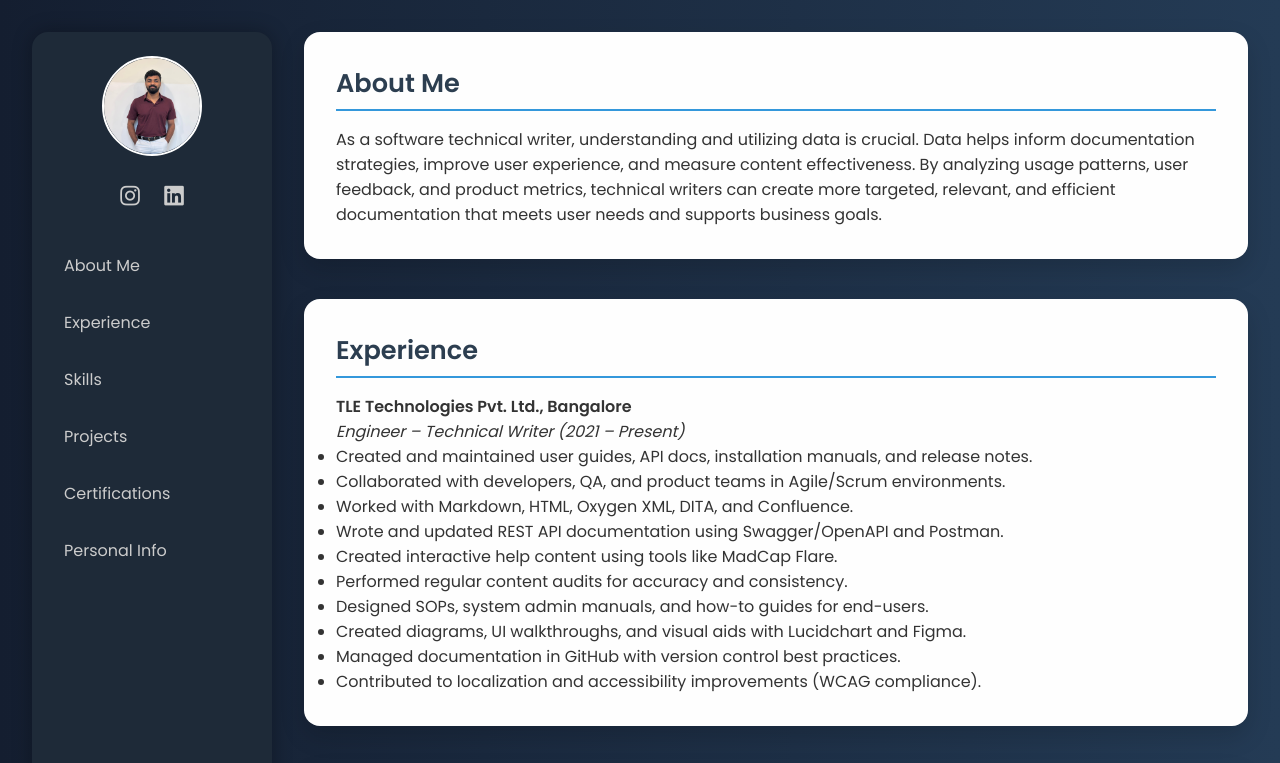
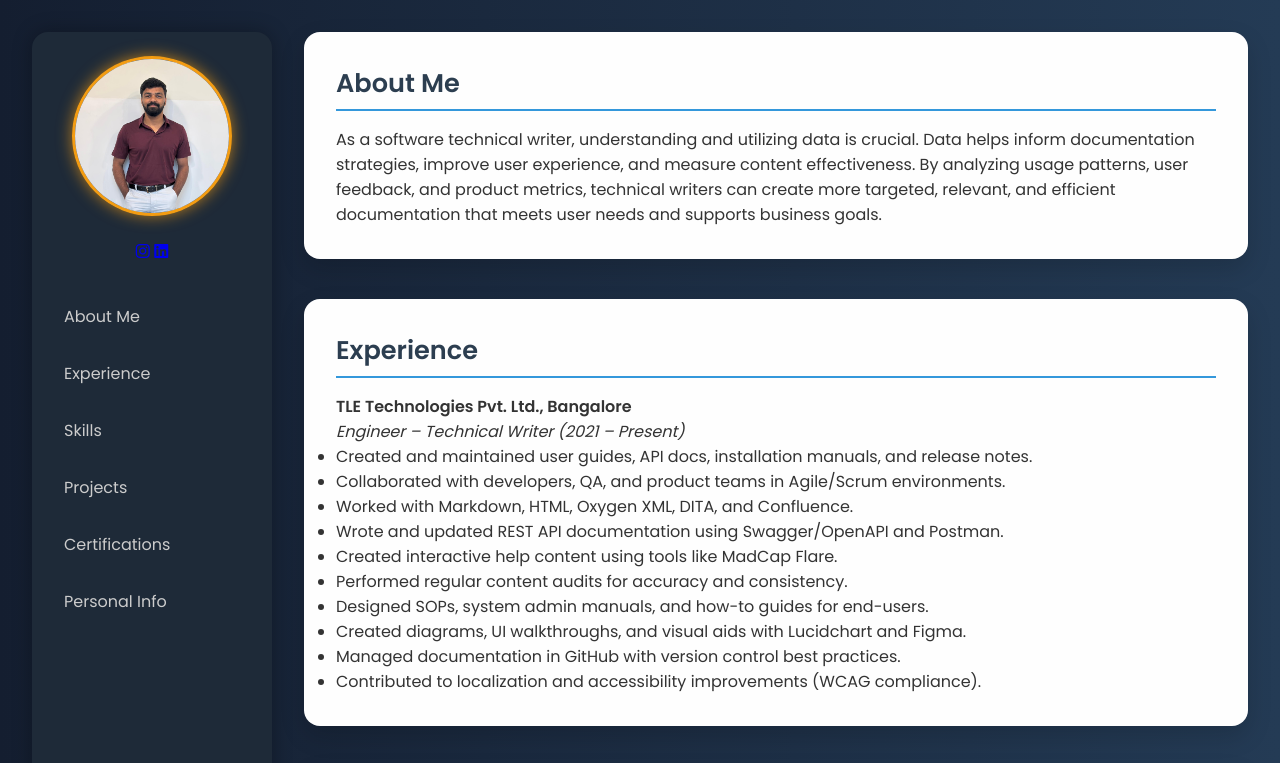
Before and after one commit to 8970110429/resumenew, a plain HTML site: page index.html in a window 1280 px wide. Shown: the top 763 px of the page. Drawn offline with Linux system fonts and the light colour scheme.

Commit message:
Update index.html

```diff
--- a/index.html
+++ b/index.html
@@ -37,8 +37,19 @@
     }
 
     .profile-section img {
-      width: 100px;
-      height: 100px;
+      width: 160px;
+      height: 160px;
+      border-radius: 50%;
+      object-fit: cover;
+      margin-bottom: 1rem;
+      border: 3px solid #f39c12;
+      box-shadow: 0 0 15px rgba(243, 156, 18, 0.7);
+      transition: transform 0.3s ease;
+    }
+
+    .profile-section img:hover {
+      transform: scale(1.05);
+    }
       border-radius: 50%;
       object-fit: cover;
       margin-bottom: 1rem;
@@ -133,7 +144,7 @@
       <img src="alankar.jpeg" alt="Alankar Patil">
       <div class="social-icons">
         <a href="https://www.instagram.com/" target="_blank"><i class="fab fa-instagram"></i></a>
-        <a href="https://www.linkedin.com/in/alankarpatil" target="_blank"><i class="fab fa-linkedin"></i></a>
+        <a href="https://www.linkedin.com/in/alankar-patil" target="_blank"><i class="fab fa-linkedin"></i></a>
       </div>
     </div>
     <ul>
```
